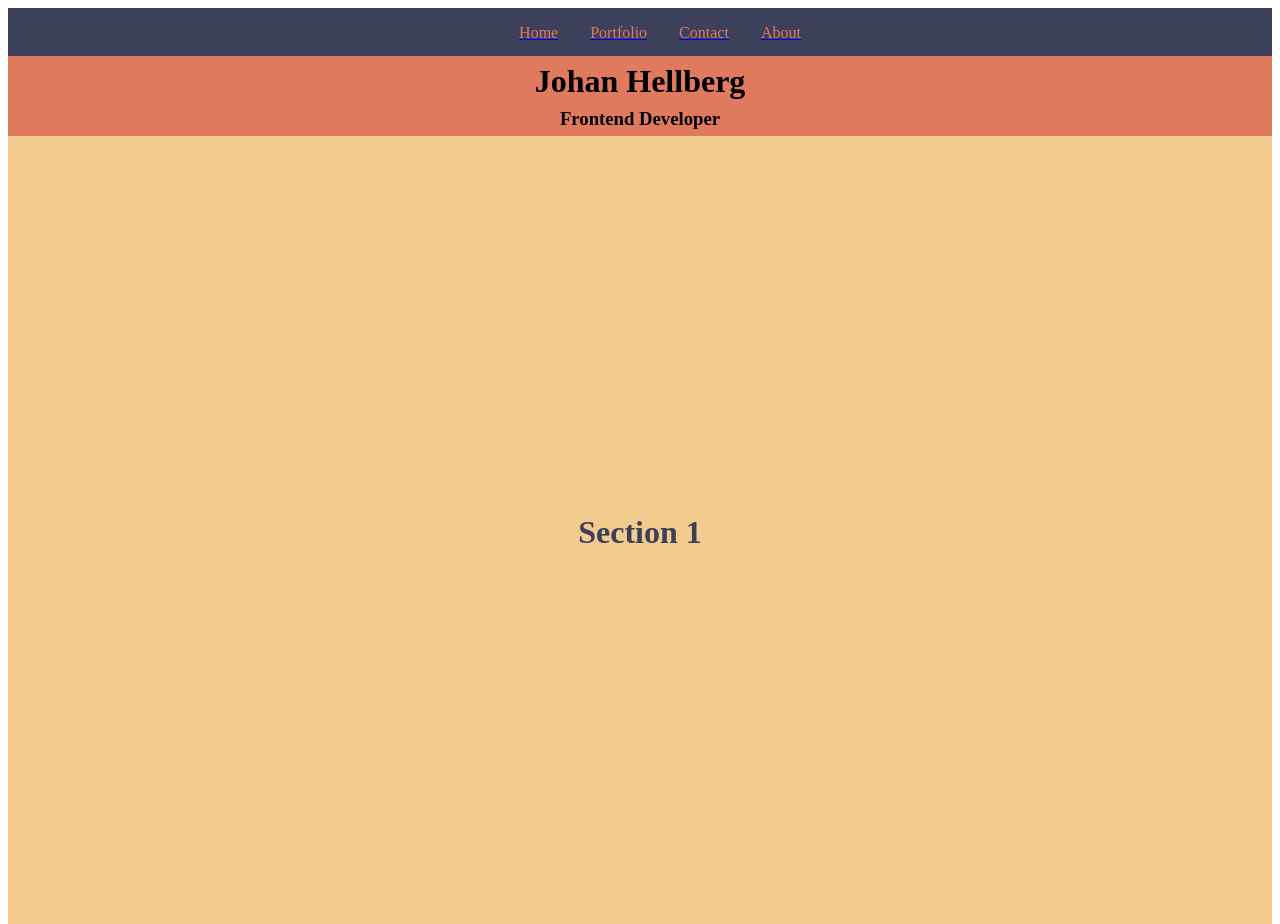
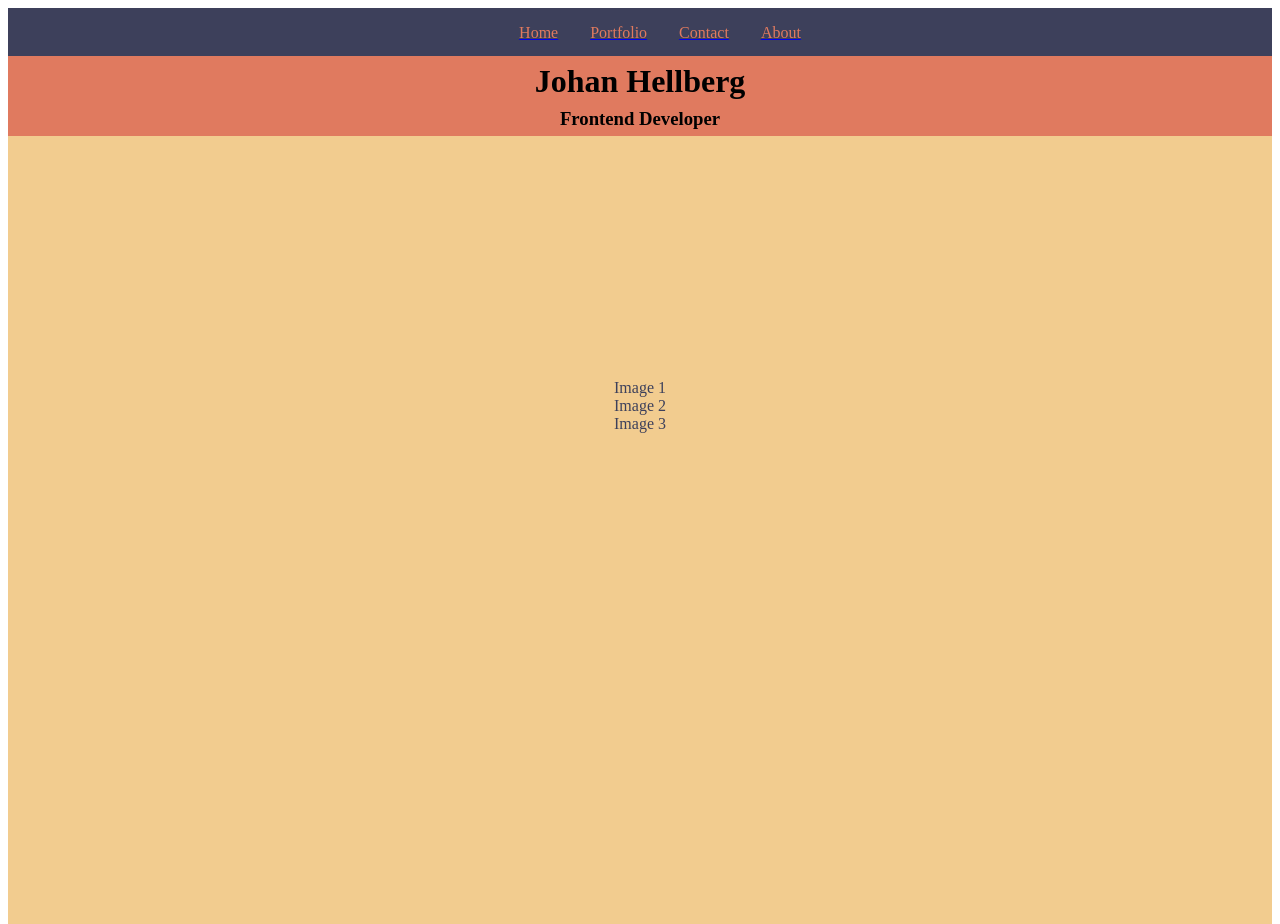
Before and after one commit to Zabi-23/jh-portfolio-spa, a React (Vite) app: page / in a window 1280 px wide. Shown: the top 924 px of the page. Built offline with nearby package versions, Linux system fonts and the light colour scheme.

Commit message:
add example img divs and content for styling

```diff
--- a/src/components/Section1.tsx
+++ b/src/components/Section1.tsx
@@ -1,8 +1,13 @@
 const Section1 = () => {
   return (
     <div className="section1">
-    <h1>Section 1</h1>
-    <p>Lorem, ipsum dolor sit amet consectetur adipisicing elit. Repellat eum, in, vel sed quia ad culpa magni, quam quisquam repellendus quasi? At nemo perferendis distinctio amet, a iusto molestiae ex.</p>
+      <div className="img-carousel">
+        <div className="img-1">Image 1</div>
+        <div className="img-2">Image 2</div>
+        <div className="img-3">Image 3</div>
+      </div>
+      <h1>Webshop</h1>
+      <p>Lorem, ipsum dolor sit amet consectetur adipisicing elit. Repellat eum, in, vel sed quia ad culpa magni, quam quisquam repellendus quasi? At nemo perferendis distinctio amet, a iusto molestiae ex.</p>
   </div>
   )
 }
```
